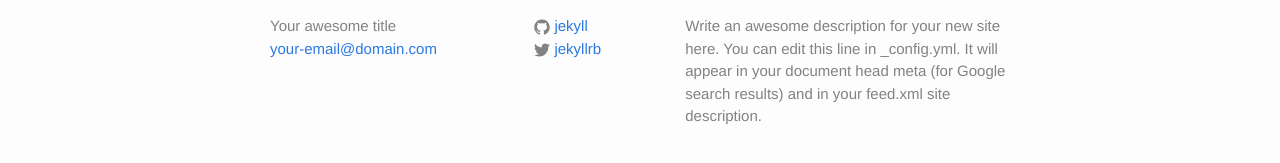
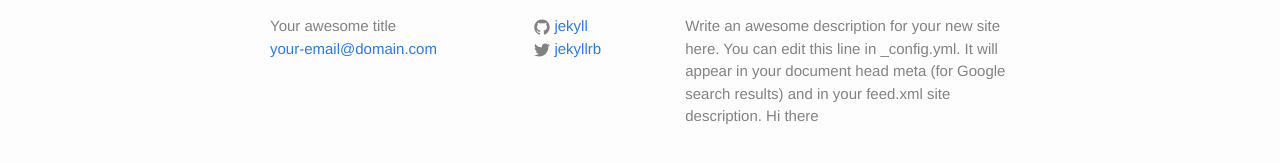
Before and after one commit to shivammehrotra1987/my-jekyll-site, a Jekyll site: the page built from index.html, in a window 1280 px wide. Shown: the part 354-517 px from the top of the page. Built offline with Jekyll 4.4.1, drawn with Linux system fonts in a browser that asks for light colours.

Commit message:
Updated Config

```diff
--- a/_config.yml
+++ b/_config.yml
@@ -9,11 +9,10 @@ collections:
     title: Uploads
     output: true
 email: your-email@domain.com
-description: 'Write an awesome description for your new site here. You can edit this
-  line in _config.yml. It will appear in your document head meta (for Google search
-  results) and in your feed.xml site description.
+description: |
+  Write an awesome description for your new site here. You can edit this line in _config.yml. It will appear in your document head meta (for Google search results) and in your feed.xml site description.
 
-'
+  Hi there
 baseurl:
 url: http://yourdomain.com
 twitter_username: jekyllrb
```
